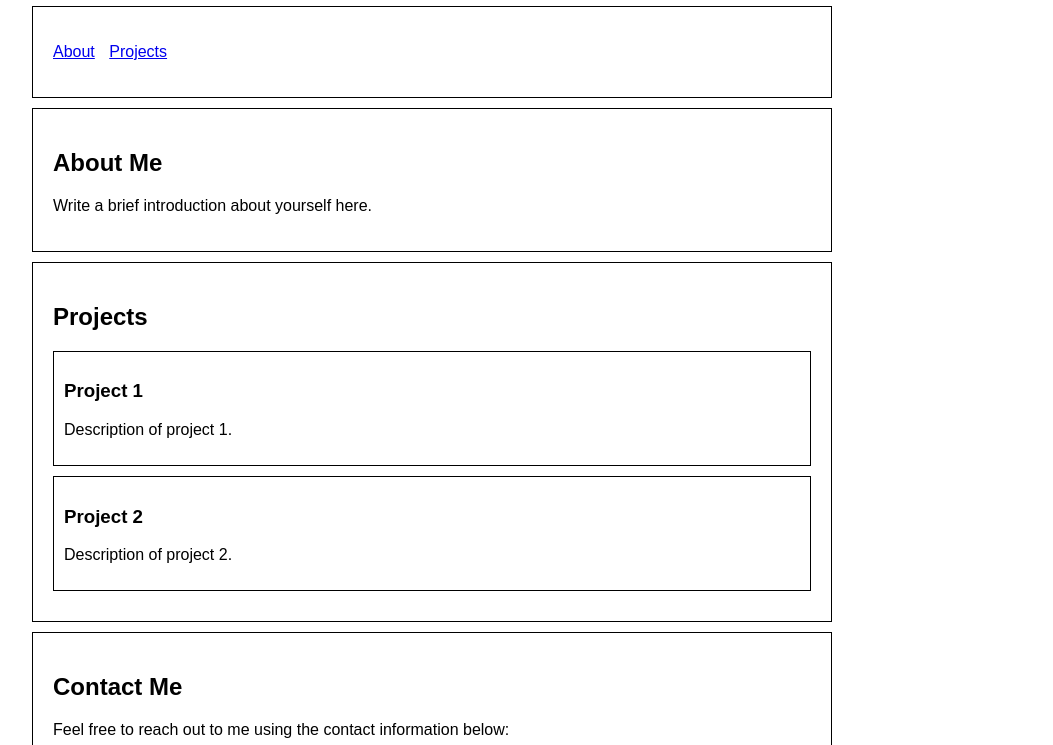
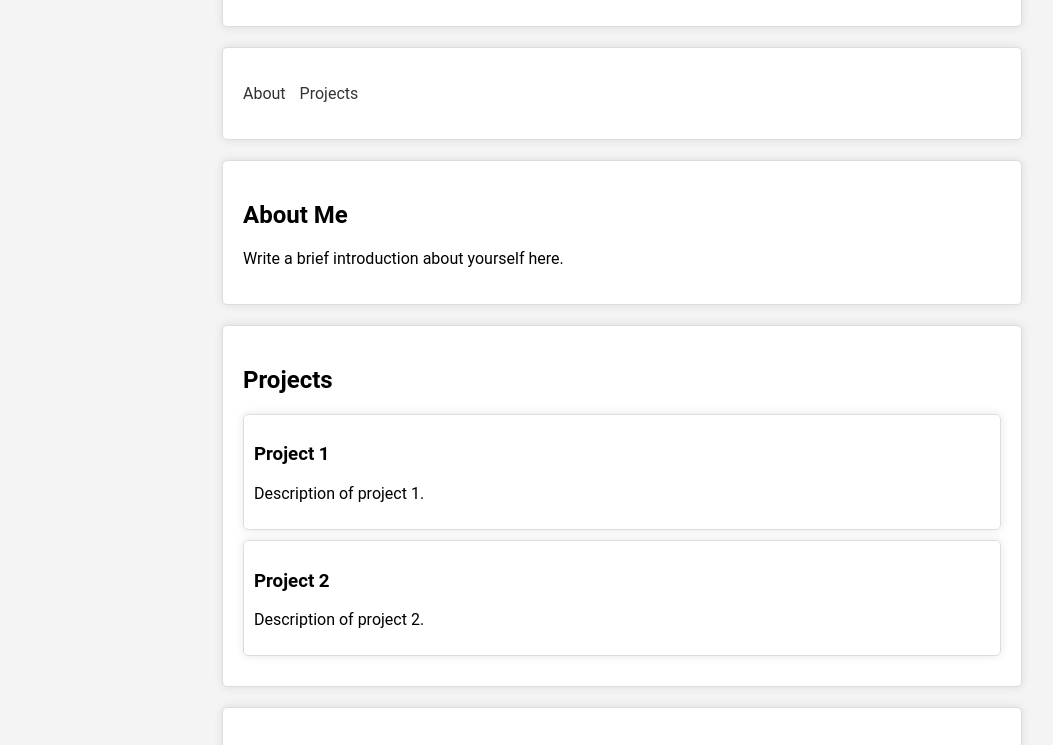
Before and after one commit to peter-bread/peter-bread, a plain HTML site: page index.html in a window 1280 px wide. Shown: the part 136-881 px from the top of the page, without its empty margins (18-1071 px from the left). Drawn offline with Linux system fonts and the light colour scheme.

Commit message:
update style

```diff
--- a/style.css
+++ b/style.css
@@ -2,10 +2,13 @@
     box-sizing: border-box;
 }
 
+@import url('https://fonts.googleapis.com/css2?family=Roboto:wght@400;700&display=swap');
 body {
-    margin: 0;
-    padding: 0;
-    font-family: Arial, sans-serif;
+    margin: 10px;
+    padding: 10px;
+    /* font-family: Arial, sans-serif; */
+    font-family: 'Roboto', sans-serif;
+    background-color: #f4f4f4;
     display: flex;
     flex-direction: column;
     align-items: center;
@@ -14,15 +17,21 @@ body {
 .container {
     width: 100%;
     max-width: 1200px;
+    margin: 0 auto;
 }
 
 header, nav, section, footer {
     padding: 20px;
-    margin: 10px;
-    border: 1px solid #000;
+    margin: 20px;
+    border: 1px solid #ddd;
+    border-radius: 5px;
     width: 100%;
     max-width: 800px;
     text-align: left;
+    background-color: #fff;
+    box-shadow: 0px 0px 10px rgba(0,0,0,0.1);
+    margin-left: auto;
+    margin-right: auto;
 }
 
 nav ul {
@@ -35,8 +44,19 @@ nav ul li {
     margin-right: 10px;
 }
 
+nav ul li a {
+    text-decoration: none;
+    color: #333;
+}
+
+nav ul li a:hover {
+    color: #007BFF;
+}
+
 .project {
-    border: 1px solid #000;
+    border: 1px solid #ddd;
     padding: 10px;
     margin: 10px 0;
+    border-radius: 5px;
+    box-shadow: 0px 0px 10px rgba(0,0,0,0.1);
 }
```
